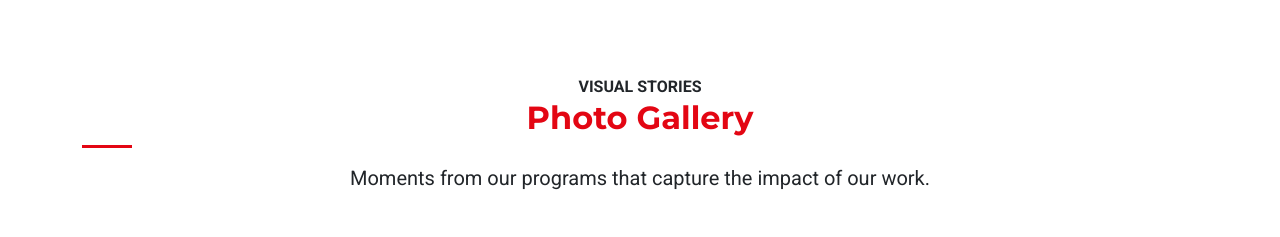
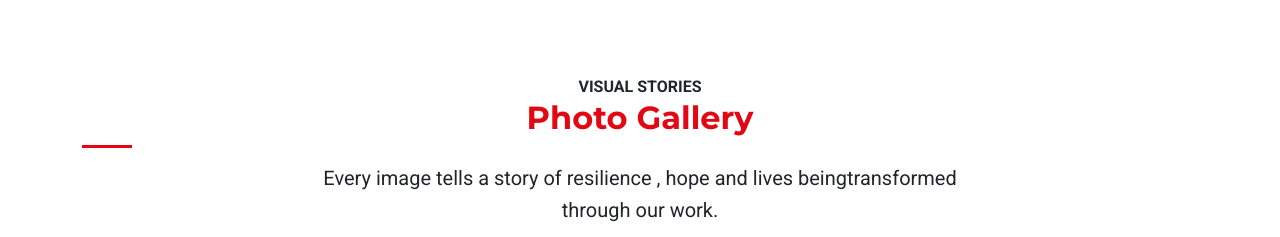
Before and after one commit to Gigx267/Project-100-, a plain HTML site: page gallery.html in a window 1280 px wide. Shown: the part 563-800 px from the top of the page. Drawn offline with nearby package versions, Linux system fonts and the light colour scheme.

Commit message:
Update gallery.html

```diff
--- a/gallery.html
+++ b/gallery.html
@@ -231,7 +231,7 @@
         <div class="text-center mb-5">
           <span class="text-uppercase text-primary-red fw-bold">Visual Stories</span>
           <h2 class="section-title mb-4">Photo Gallery</h2>
-          <p class="lead mx-auto" style="max-width: 700px;">Moments from our programs that capture the impact of our work.</p>
+          <p class="lead mx-auto" style="max-width: 700px;"> Every image tells a story of resilience , hope and lives beingtransformed through our work.</p>
         </div>
 
         <div class="row g-3">
```
